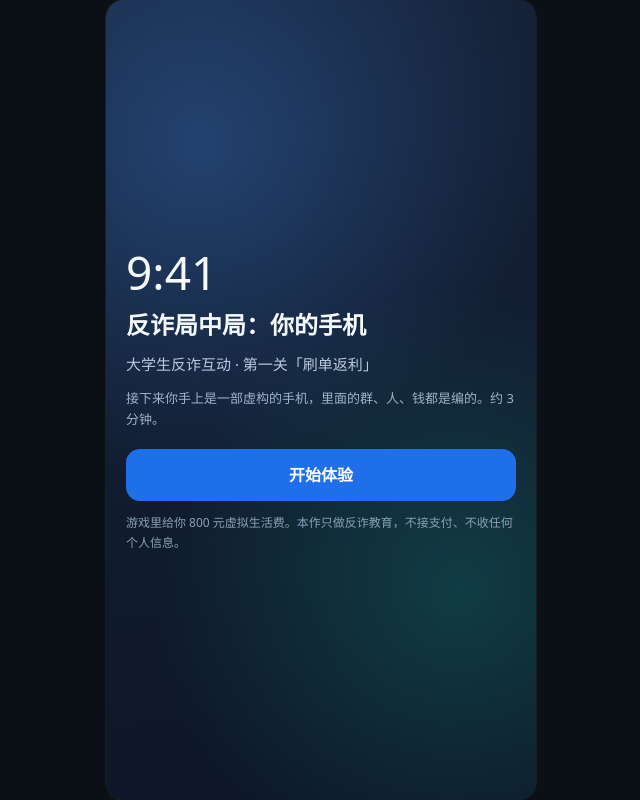
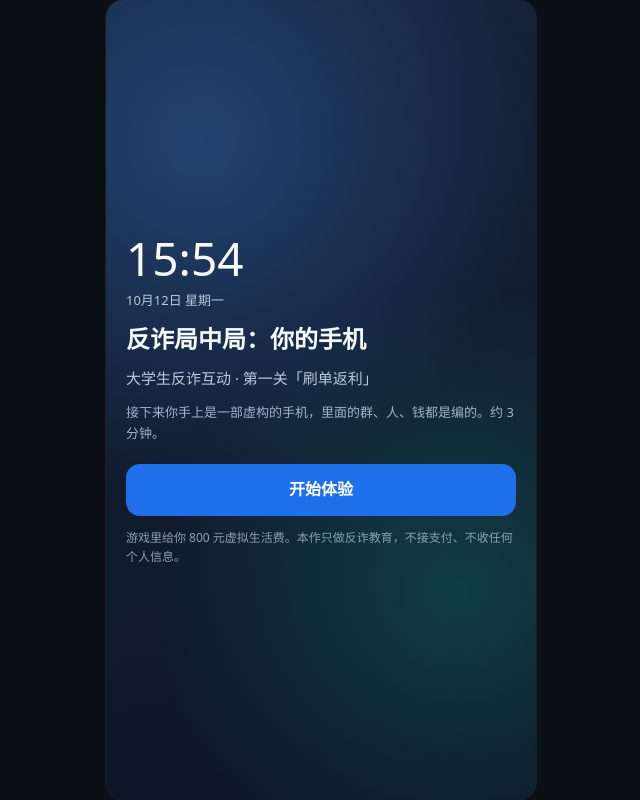
Before and after one commit to TA12TA/fanzha, a Vue app: page / in a window 1280 px wide. Shown: the whole page, without its empty margins (319-959 px from the left). Built offline with nearby package versions, Linux system fonts and the light colour scheme.

Commit message:
feat: 锁屏与状态栏显示真实北京时间

```diff
--- /dev/null
+++ b/src/app/clock.ts
@@ -0,0 +1,122 @@
+import { onBeforeUnmount, ref } from 'vue'
+
+/**
+ * 北京时间时钟。
+ *
+ * 固定使用 `Asia/Shanghai` 时区格式化，因此无论玩家设备处在哪个时区，
+ * 状态栏与锁屏显示的都是真实北京时间（含夏令时/时区规则由 Intl 处理）。
+ *
+ * 只读取本地系统时钟，不发起任何网络请求，也不访问设备权限。
+ */
+
+/** 目标时区：北京时间（UTC+8）。 */
+export const BEIJING_TIME_ZONE = 'Asia/Shanghai'
+
+/**
+ * 时间格式化（HH:mm，24 小时制）。
+ * 显式使用 `hourCycle: 'h23'`，避免部分环境下午夜被格式化为 24:00。
+ */
+const timeFormatter = new Intl.DateTimeFormat('zh-CN', {
+  timeZone: BEIJING_TIME_ZONE,
+  hour: '2-digit',
+  minute: '2-digit',
+  hourCycle: 'h23',
+})
+
+/** 日期格式化（M月d日）。 */
+const dateFormatter = new Intl.DateTimeFormat('zh-CN', {
+  timeZone: BEIJING_TIME_ZONE,
+  month: 'long',
+  day: 'numeric',
+})
+
+/** 星期格式化（星期X）。 */
+const weekdayFormatter = new Intl.DateTimeFormat('zh-CN', {
+  timeZone: BEIJING_TIME_ZONE,
+  weekday: 'long',
+})
+
+/** 格式化为 HH:mm。 */
+export function formatBeijingTime(date: Date = new Date()): string {
+  return timeFormatter.format(date)
+}
+
+/** 格式化为「M月d日 星期X」。 */
+export function formatBeijingDate(date: Date = new Date()): string {
+  return `${dateFormatter.format(date)} ${weekdayFormatter.format(date)}`
+}
+
+/** 距离下一个整分的毫秒数（用于对齐刷新，避免每秒空转）。 */
+export function msUntilNextMinute(date: Date = new Date()): number {
+  const elapsed = date.getSeconds() * 1000 + date.getMilliseconds()
+  // 额外留 20ms 余量，确保触发时已经跨过整分。
+  return 60_000 - elapsed + 20
+}
+
+export interface BeijingClock {
+  /** 当前北京时间 HH:mm。 */
+  time: ReturnType<typeof ref<string>>
+  /** 当前北京时间日期，如「10月12日 星期一」。 */
+  date: ReturnType<typeof ref<string>>
+  /** 立即按当前时间刷新（供页面重新可见时调用）。 */
+  refresh: () => void
+}
+
+/**
+ * 响应式北京时间时钟。
+ *
+ * - 每分钟对齐刷新一次，避免每秒触发渲染。
+ * - 标签页被浏览器挂起后恢复时，通过 `visibilitychange` 立即校正，
+ *   避免回到页面时看到过期时间。
+ */
+export function useBeijingClock(): BeijingClock {
+  const time = ref(formatBeijingTime())
+  const date = ref(formatBeijingDate())
+  let timer: ReturnType<typeof setTimeout> | null = null
+
+  function clearTimer(): void {
+    if (timer) {
+      clearTimeout(timer)
+      timer = null
+    }
+  }
+
+  function refresh(): void {
+    const now = new Date()
+    time.value = formatBeijingTime(now)
+    date.value = formatBeijingDate(now)
+  }
+
+  function schedule(): void {
+    clearTimer()
+    timer = setTimeout(() => {
+      refresh()
+      schedule()
+    }, msUntilNextMinute())
+  }
+
+  /** 页面从后台恢复时立即校正时间，并重新对齐刷新节奏。 */
+  function onVisibilityChange(): void {
+    if (typeof document === 'undefined') return
+    if (document.visibilityState === 'visible') {
+      refresh()
+      schedule()
+    }
+  }
+
+  refresh()
+  schedule()
+
+  if (typeof document !== 'undefined') {
+    document.addEventListener('visibilitychange', onVisibilityChange)
+  }
+
+  onBeforeUnmount(() => {
+    clearTimer()
+    if (typeof document !== 'undefined') {
+      document.removeEventListener('visibilitychange', onVisibilityChange)
+    }
+  })
+
+  return { time, date, refresh }
+}
--- a/src/components/PhoneStatusBar.vue
+++ b/src/components/PhoneStatusBar.vue
@@ -1,8 +1,10 @@
 <script setup lang="ts">
-import { computed, onBeforeUnmount, ref } from 'vue'
+import { computed } from 'vue'
+import { useBeijingClock } from '@/app/clock'
 
 /**
- * 顶层模拟状态栏：虚构时间、网络/电量与一个低调的「模拟」标识。
+ * 顶层模拟状态栏：真实北京时间、网络/电量与一个低调的「模拟」标识。
+ * 时间取自设备时钟并固定按北京时间（Asia/Shanghai）显示；
  * 不访问任何系统权限，仅点击可打开只读通知面板。
  */
 const props = defineProps<{
@@ -14,22 +16,20 @@ const props = defineProps<{
 
 const emit = defineEmits<{ (e: 'toggle-notice'): void }>()
 
-/** 固定虚构时间，避免暗示读取真实系统时间。 */
-const displayTime = '9:41'
+/** 实时北京时间（每分钟对齐刷新）。 */
+const { time: displayTime, date: displayDate } = useBeijingClock()
 
-const batteryText = ref('78%')
-let timer: ReturnType<typeof setTimeout> | null = null
-
-onBeforeUnmount(() => {
-  if (timer) clearTimeout(timer)
-})
+const batteryText = '78%'
 
 const tag = computed(() => (props.expanded ? '收起通知' : '打开通知'))
 </script>
 
 <template>
   <div class="statusbar">
-    <span class="statusbar__time">{{ displayTime }}</span>
+    <span class="statusbar__time">
+      <span class="sr-only">{{ displayDate }}</span>
+      <span aria-hidden="true">{{ displayTime }}</span>
+    </span>
     <span class="statusbar__sim" aria-hidden="true">模拟</span>
     <button
       v-if="clickable"
--- a/src/scenes/IntroScene.vue
+++ b/src/scenes/IntroScene.vue
@@ -1,6 +1,10 @@
 <script setup lang="ts">
-/** S0 开场 / 锁屏：全屏背景、作品标题与开始按钮。 */
+import { useBeijingClock } from '@/app/clock'
+
+/** S0 开场 / 锁屏：全屏背景、真实北京时间、作品标题与开始按钮。 */
 const emit = defineEmits<{ (e: 'start'): void }>()
+
+const { time: clock, date: today } = useBeijingClock()
 </script>
 
 <template>
@@ -8,7 +12,11 @@ const emit = defineEmits<{ (e: 'start'): void }>()
     <div class="intro__wall" aria-hidden="true"></div>
 
     <div class="intro__body">
-      <p class="intro__clock">9:41</p>
+      <p class="intro__clock">
+        <span class="sr-only">现在是北京时间 {{ clock }}</span>
+        <span aria-hidden="true">{{ clock }}</span>
+      </p>
+      <p class="intro__date">{{ today }}</p>
       <h1 id="intro-title" class="intro__title">反诈局中局：你的手机</h1>
       <p class="intro__subtitle">大学生反诈互动 · 第一关「刷单返利」</p>
       <p class="intro__hint">
@@ -64,6 +72,12 @@ const emit = defineEmits<{ (e: 'start'): void }>()
   font-variant-numeric: tabular-nums;
 }
 
+.intro__date {
+  margin-top: calc(-1 * var(--space-1));
+  font-size: var(--font-sm);
+  color: #b9c9de;
+}
+
 .intro__title {
   font-size: var(--font-xl);
   font-weight: 800;
```
Also changed, not shown: scripts/verify-edge.mjs (+74 -0 lines), 2 other files (tests, documents, lock files or other folders).
